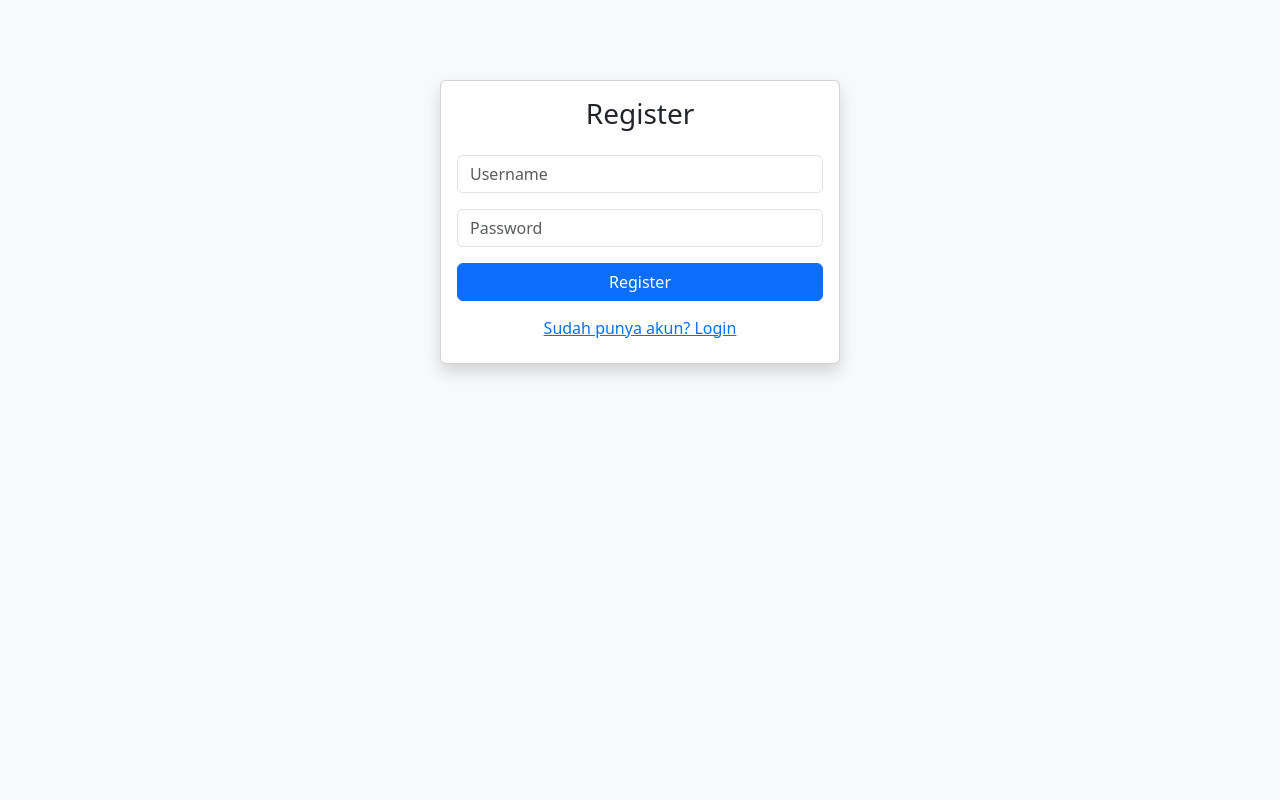
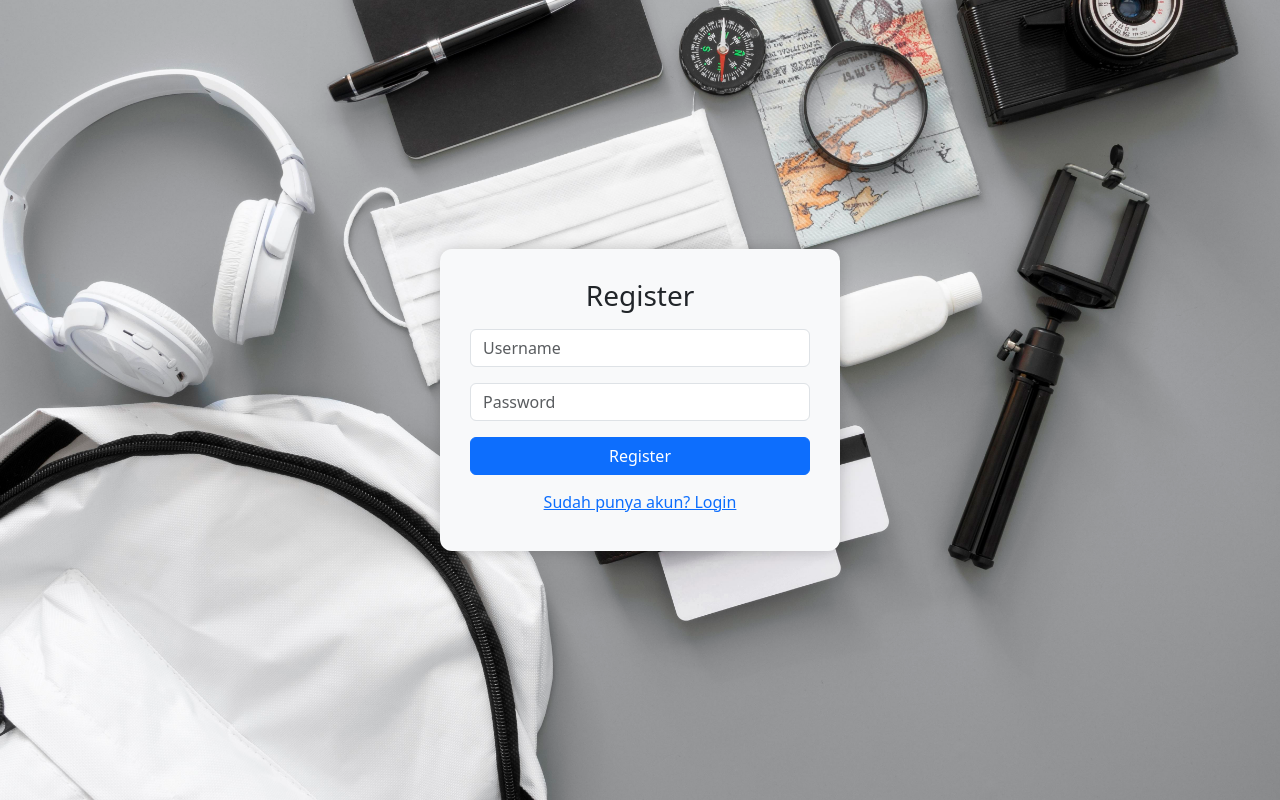
Before and after one commit to Ymfbar/dotudu, a PHP site: page /login/register.php in a window 1280 px wide. Run offline with PHP 8.4, Linux system fonts and the light colour scheme.

Commit message:
Menambahkan notifikasi dan backgorund

```diff
--- a/login/register.php
+++ b/login/register.php
@@ -1,4 +1,13 @@
-<?php include "../db.php"; ?>
+<?php
+include "../db.php";
+session_start();
+
+// Jika sudah login, alihkan ke halaman utama
+if (isset($_SESSION['user_id'])) {
+    header("Location: /dotudu/");
+    exit();
+}
+?>
 <!DOCTYPE html>
 <html>
 <head>
@@ -6,19 +15,55 @@
     <link href="https://cdn.jsdelivr.net/npm/bootstrap@5.3.0/dist/css/bootstrap.min.css" rel="stylesheet">
     <style>
         body {
-            background-color: #f8f9fa;
+            background: url('../assets/login.jpg') no-repeat center center fixed;
+            background-size: cover;
+            min-height: 100vh;
         }
-        .card {
+        .login-box {
+            background-color: #f8f9fa; /* abu-abu terang, sama seperti index.php */
+            padding: 30px;
+            border-radius: 12px;
+            box-shadow: 0 0 15px rgba(0,0,0,0.2);
+            width: 100%;
             max-width: 400px;
-            margin: 80px auto;
         }
     </style>
 </head>
 <body>
 
-<div class="card shadow">
-    <div class="card-body">
-        <h3 class="card-title text-center mb-4">Register</h3>
+<div class="container d-flex justify-content-center align-items-center min-vh-100">
+    <div class="login-box">
+        <h3 class="text-center mb-3">Register</h3>
+
+        <?php
+        $notif = "";
+
+        if (isset($_POST['register'])) {
+            $user = trim($_POST['username']);
+            $pass = password_hash($_POST['password'], PASSWORD_DEFAULT);
+
+            $cek = $koneksi->prepare("SELECT id FROM users WHERE username = ?");
+            $cek->bind_param("s", $user);
+            $cek->execute();
+            $cek->store_result();
+
+            if ($cek->num_rows > 0) {
+                $notif = "<div class='alert alert-warning text-center'>Username sudah terdaftar.</div>";
+            } else {
+                $stmt = $koneksi->prepare("INSERT INTO users (username, password) VALUES (?, ?)");
+                $stmt->bind_param("ss", $user, $pass);
+
+                if ($stmt->execute()) {
+                    $notif = "<div class='alert alert-success text-center'>Berhasil daftar!</div>";
+                } else {
+                    $notif = "<div class='alert alert-danger text-center'>Terjadi kesalahan saat mendaftar.</div>";
+                }
+            }
+        }
+
+        echo $notif;
+        ?>
+
         <form method="POST">
             <input type="text" name="username" class="form-control mb-3" placeholder="Username" required>
             <input type="password" name="password" class="form-control mb-3" placeholder="Password" required>
@@ -27,22 +72,6 @@
                 <a href="index.php" class="btn btn-link">Sudah punya akun? Login</a>
             </div>
         </form>
-
-        <?php
-        if (isset($_POST['register'])) {
-            $user = $_POST['username'];
-            $pass = password_hash($_POST['password'], PASSWORD_DEFAULT);
-
-            $stmt = $koneksi->prepare("INSERT INTO users (username, password) VALUES (?, ?)");
-            $stmt->bind_param("ss", $user, $pass);
-
-            if ($stmt->execute()) {
-                echo "<div class='alert alert-success mt-3'>Berhasil daftar!</div>";
-            } else {
-                echo "<div class='alert alert-danger mt-3'>Username sudah digunakan.</div>";
-            }
-        }
-        ?>
     </div>
 </div>
 
```
Also changed, not shown: login/index.php (+10 -0 lines), test.html (added).
